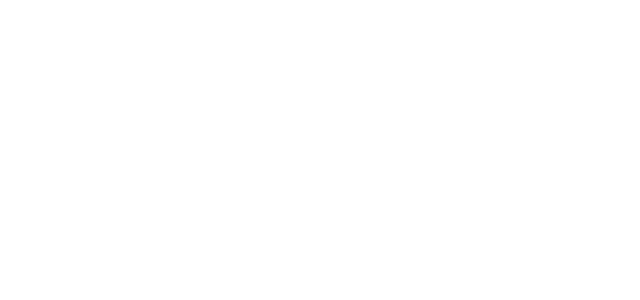
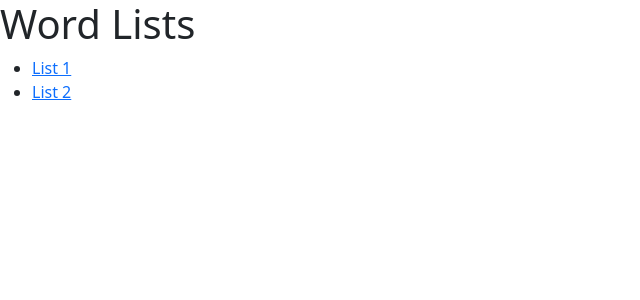
Before and after one commit to joeychia/spelling-bee, a React (Create React App) app: page /#/wordlists in a window 1280 px wide. Before the commit this address had no page. Shown: the top 300 px of the page, without its empty margins (0-640 px from the left). Built offline with nearby package versions, Linux system fonts and the light colour scheme.

Commit message:
Use hash routing

```diff
--- a/src/App.tsx
+++ b/src/App.tsx
@@ -6,7 +6,7 @@
 import ReadWord from './ReadWord';
 import { MyDict } from './MyDict';
 import TestWordList from './TestWordList';
-import { BrowserRouter, Route, Routes } from 'react-router-dom';
+import { BrowserRouter, HashRouter, Route, Routes } from 'react-router-dom';
 import WordLists from './WordLists';
 import WordListPage from './WordListPage';
 
@@ -160,12 +160,12 @@
   }, [listOfWordsEdit]);
 
   return (
-    <BrowserRouter>
+    <HashRouter>
       <Routes>
-        <Route path="/wordlists" Component={WordLists} />
-        <Route path="/wordlist/:wordlistName" Component={WordListPage} />
+        <Route path="/wordlists" element={<WordLists />} />
+        <Route path="/wordlist/:wordlistName" element={<WordListPage />} />
       </Routes>
-    </BrowserRouter>
+    </HashRouter>
   );
 
   //Fascinate,Commemorate,Irrelevant,Maintenance,Disastrous,Foreign,Occurrence,Grievance,Negotiate,Aggravate
```
Also changed, not shown: package.json (+6 -2 lines), src/WordLists.tsx (+12 -0 lines), 1 other file (tests, documents, lock files or other folders).
